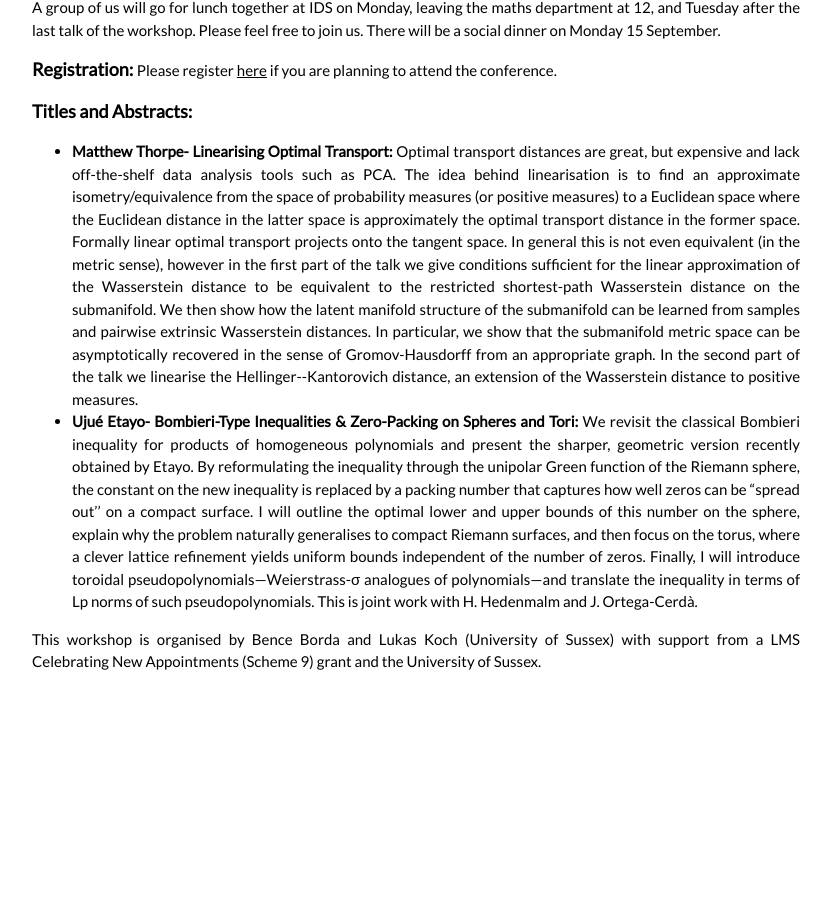
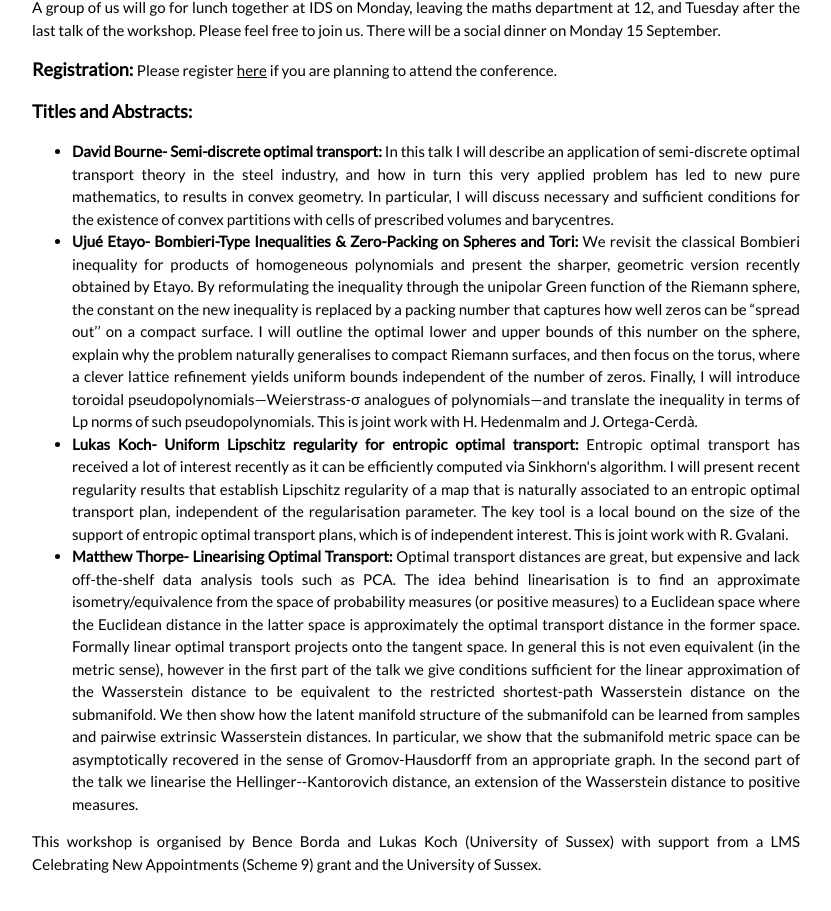
Before and after one commit to lkoch11/lkoch11.github.io, a plain HTML site: page AnalysisOT.html in a window 1280 px wide. Shown: the part 1018-1929 px from the top of the page, without its empty margins (224-1055 px from the left). Before the commit the page ends 1770 px from the top, so only its background shows below. Drawn offline with nearby package versions, Linux system fonts and the light colour scheme.

Commit message:
more abstracts

```diff
--- a/AnalysisOT.html
+++ b/AnalysisOT.html
@@ -113,9 +113,12 @@ This two-day workshop focuses on the rich interactions between analysis, partial
 
         <p><font size="4"> <b>Titles and Abstracts:</b> </font>
         <ul>
-        <li> <strong>Matthew Thorpe- Linearising Optimal Transport:</strong> Optimal transport distances are great, but expensive and lack off-the-shelf data analysis tools such as PCA. The idea behind linearisation is to find an approximate isometry/equivalence from the space of probability measures (or positive measures) to a Euclidean space where the Euclidean distance in the latter space is approximately the optimal transport distance in the former space. Formally linear optimal transport projects onto the tangent space. In general this is not even equivalent (in the metric sense), however in the first part of the talk we give conditions sufficient for the linear approximation of the Wasserstein distance to be equivalent to the restricted shortest-path Wasserstein distance on the submanifold. We then show how the latent manifold structure of the submanifold can be learned from samples and pairwise extrinsic Wasserstein distances. In particular, we show that the submanifold metric space can be asymptotically recovered in the sense of Gromov-Hausdorff from an appropriate graph. In the second part of the talk we linearise the Hellinger--Kantorovich distance, an extension of the Wasserstein distance to positive measures.
+        <li> <strong>David Bourne- Semi-discrete optimal transport:</strong> In this talk I will describe an application of semi-discrete optimal transport theory in the steel industry, and how in turn this very applied problem has led to new pure mathematics, to results in convex geometry. In particular, I will discuss necessary and sufficient conditions for the existence of convex partitions with cells of prescribed volumes and barycentres.
         <li> <strong>Ujué Etayo- Bombieri-Type Inequalities & Zero-Packing on Spheres and Tori:</strong>
 We revisit the classical Bombieri inequality for products of homogeneous polynomials and present the sharper, geometric version recently obtained by Etayo. By reformulating the inequality through the unipolar Green function of the Riemann sphere, the constant on the new inequality is replaced by a packing number that captures how well zeros can be “spread out’’ on a compact surface. I will outline the optimal lower and upper bounds of this number on the sphere, explain why the problem naturally generalises to compact Riemann surfaces, and then focus on the torus, where a clever lattice refinement yields uniform bounds independent of the number of zeros. Finally, I will introduce toroidal pseudopolynomials—Weierstrass-σ analogues of polynomials—and translate the inequality in terms of Lp norms of such pseudopolynomials. This is joint work with H.  Hedenmalm and J. Ortega-Cerdà.
+        <li><strong>Lukas Koch- Uniform Lipschitz regularity for entropic optimal transport:</strong> Entropic optimal transport has received a lot of interest recently as it can be efficiently computed via Sinkhorn's algorithm. I will present recent regularity results that establish Lipschitz regularity of a map that is naturally associated to an entropic optimal transport plan, independent of the regularisation parameter. The key tool is a local bound on the size of the support of entropic optimal transport plans, which is of independent interest. This is joint work with R. Gvalani.
+        <li> <strong>Matthew Thorpe- Linearising Optimal Transport:</strong> Optimal transport distances are great, but expensive and lack off-the-shelf data analysis tools such as PCA. The idea behind linearisation is to find an approximate isometry/equivalence from the space of probability measures (or positive measures) to a Euclidean space where the Euclidean distance in the latter space is approximately the optimal transport distance in the former space. Formally linear optimal transport projects onto the tangent space. In general this is not even equivalent (in the metric sense), however in the first part of the talk we give conditions sufficient for the linear approximation of the Wasserstein distance to be equivalent to the restricted shortest-path Wasserstein distance on the submanifold. We then show how the latent manifold structure of the submanifold can be learned from samples and pairwise extrinsic Wasserstein distances. In particular, we show that the submanifold metric space can be asymptotically recovered in the sense of Gromov-Hausdorff from an appropriate graph. In the second part of the talk we linearise the Hellinger--Kantorovich distance, an extension of the Wasserstein distance to positive measures.
+
         </ul>
         </p>
 
```
